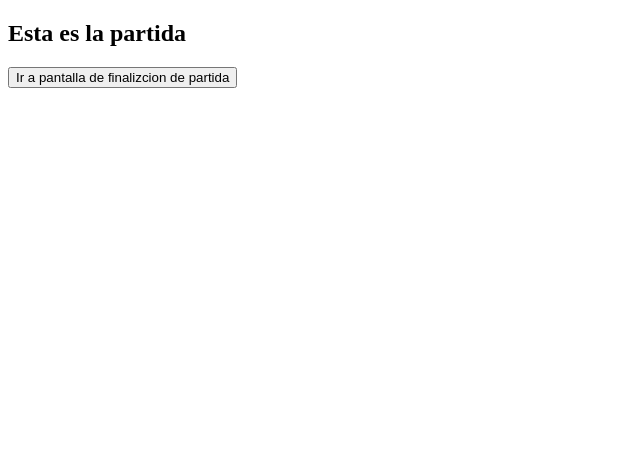
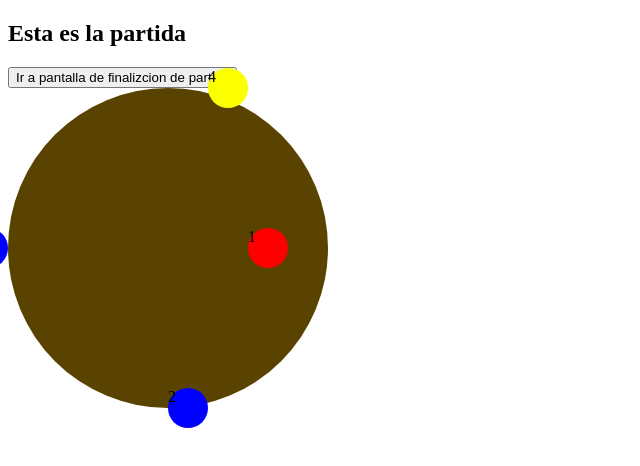
Before and after one commit to Ing-Soft-1-Miguelito-amigo/la-cosa-client, a React app: page /game in a window 1280 px wide. Shown: the top 466 px of the page, without its empty margins (0-640 px from the left). Built offline with nearby package versions, Linux system fonts and the light colour scheme; the HTML template or start-up script is replaced by a standard one.

Commit message:
Agregar interfaz de Mesa y Sillas

```diff
--- a/package.json
+++ b/package.json
@@ -10,6 +10,7 @@
     "preview": "vite preview"
   },
   "dependencies": {
+    "prettier": "^3.0.3",
     "react": "^18.2.0",
     "react-dom": "^18.2.0",
     "react-router-dom": "^6.16.0"
--- a/src/components/game/Game.jsx
+++ b/src/components/game/Game.jsx
@@ -1,4 +1,5 @@
 import { useNavigate } from "react-router-dom";
+import Table from "./table/Table";
 
 const Game = () => {
     const navigate = useNavigate()
@@ -8,8 +9,13 @@ const Game = () => {
 
     return (
         <div className="game">
-            <h2>Esta es la partida</h2>
-            <button onClick={ gotoEndOfGame }>Ir a pantalla de finalizcion de partida</button>
+            <div>
+                <h2>Esta es la partida</h2>
+                <button onClick={ gotoEndOfGame }>Ir a pantalla de finalizcion de partida</button>
+            </div>
+            <div>
+                <Table></Table>
+            </div>
         </div>
     )
 }
--- /dev/null
+++ b/src/components/game/table/Chair.jsx
@@ -0,0 +1,23 @@
+import style from "./chair.module.css"
+
+const Chair = ({ state, order, angle }) => {
+    const radius = 160;
+    const cosang = Math.cos(angle * (order - 1));
+    const senang = Math.sin(angle * (order - 1));
+
+    const positionStyle = {
+      position: "relative",
+      top: `${senang * radius}px`,
+      left: `${cosang * radius}px`,
+    };
+
+    console.log(`order: ${order} left: ${positionStyle.left} top: ${positionStyle.top} cosang: ${cosang}, senang: ${senang}`)
+
+    return (
+      <div className={`${style.chairStyle} ${style[state]}`} style={positionStyle}>
+        {order}
+      </div>
+    );
+  };
+
+export default Chair;
--- /dev/null
+++ b/src/components/game/table/Table.jsx
@@ -0,0 +1,31 @@
+import React from "react";
+import Chair from "./Chair";
+import style from "./table.module.css";
+
+const players = [
+  { id: 1, name: "juan", state: "dead", order: 1 },
+  { id: 2, name: "pedro", state: "alive", order: 3 },
+  { id: 3, name: "pablo", state: "alive", order: 2 },
+  { id: 4, name: "roman", state: "turn", order: 4 },
+];
+
+const angle = (2*Math.PI) / players.length
+console.log(angle)
+const Table = () => {
+  return (
+    <div className={`${style.tableStyle} ${style.tableContainer}`}>
+      {players.map((player, index) => {
+        return (
+          <div key={player.id}>
+            <Chair state={player.state} order={player.order} angle={angle}>
+              {player.order}
+            </Chair>
+          </div>
+        );
+      })}
+    </div>
+  );
+};
+
+
+export default Table;
--- /dev/null
+++ b/src/components/game/table/chair.module.css
@@ -0,0 +1,18 @@
+.chairStyle {
+    display: flex;
+    width: 40px;
+    height: 40px;
+    border-radius: 100%;
+}
+
+.dead {
+    background-color: #FF0000;
+}
+
+.alive {
+    background-color: #0000FF;
+}
+
+.turn {
+    background-color: #fbff00;
+}
--- /dev/null
+++ b/src/components/game/table/table.module.css
@@ -0,0 +1,14 @@
+.tableContainer {
+    display: flex;
+    justify-content: center;
+    align-items: center;
+    height: 55vh;
+    position: relative;
+}
+
+.tableStyle {
+    width: 320px;
+    height: 320px;
+    background-color: #5a4200;
+    border-radius: 50%;
+}
```
Also changed, not shown: src/components/game/chat/Chat.jsx (added), 1 other file (tests, documents, lock files or other folders).
